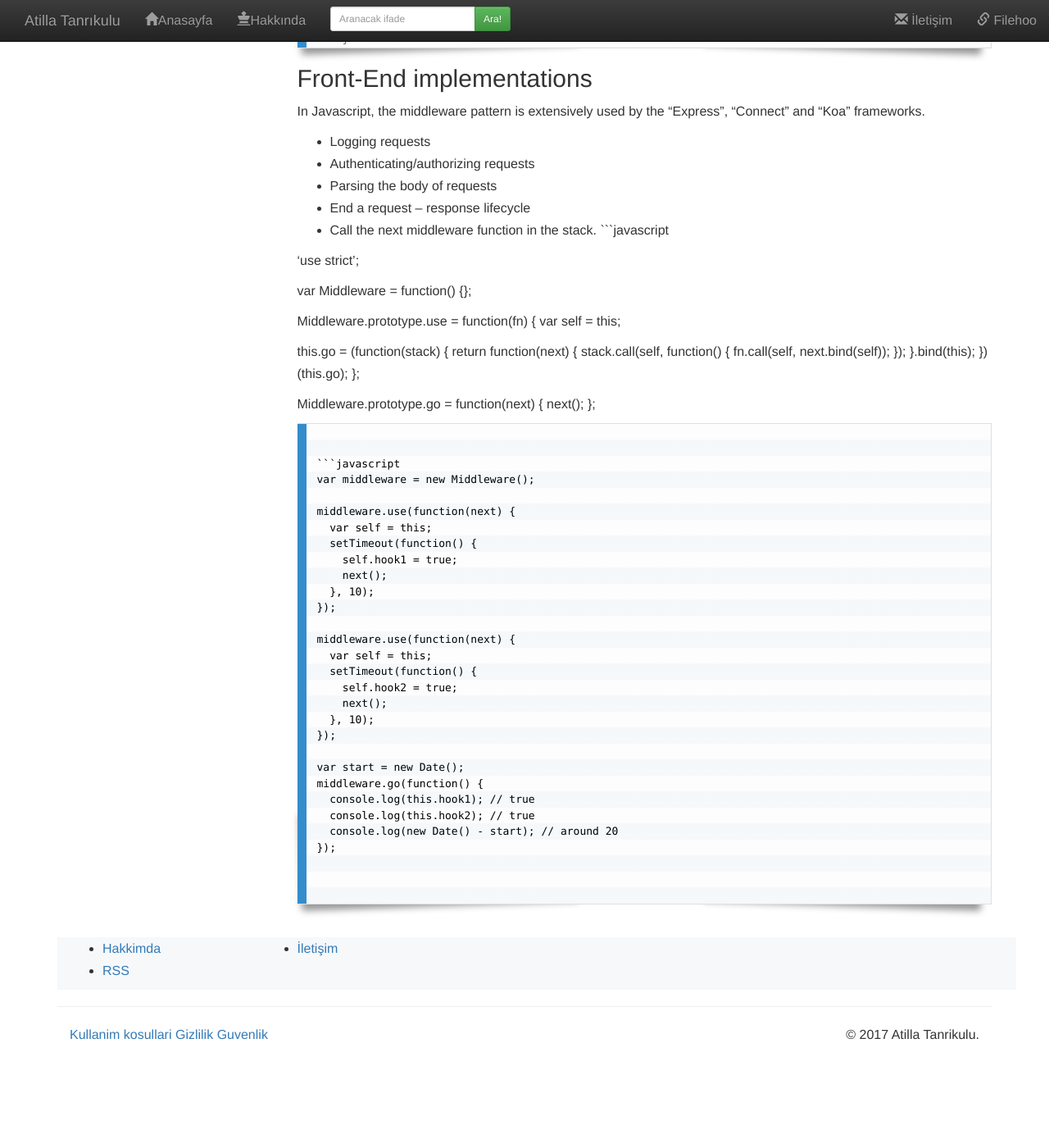
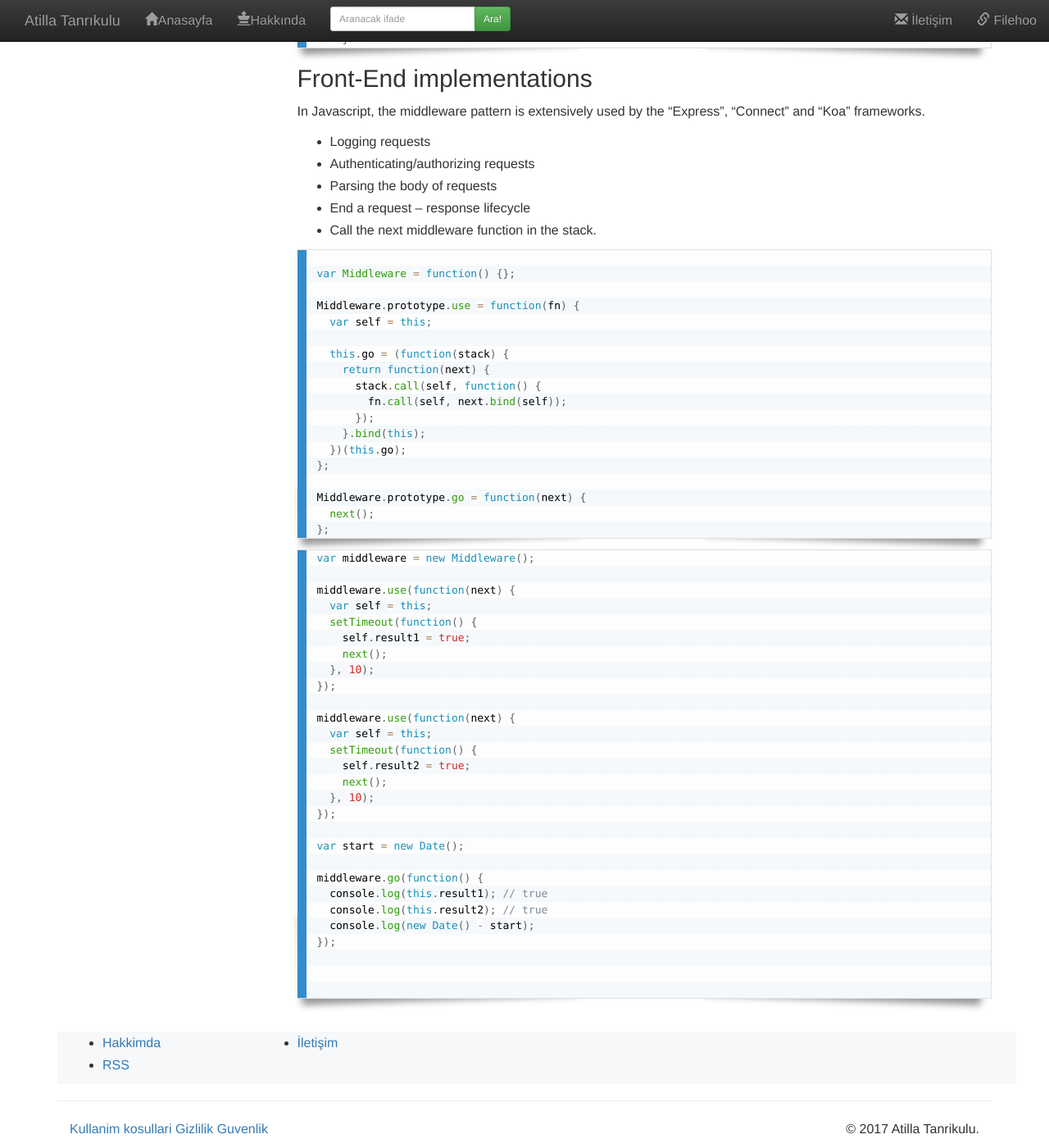
Before and after one commit to atillatan/blog, a Jekyll site: the page built from _articles/middleware-pattern-with-csharp-and-javascript.md, in a window 1280 px wide and 1400 px high, scrolled down 6185 px. Shown: the whole window at 82% size. Built offline with Jekyll 4.4.1, drawn with Linux system fonts in a browser that asks for light colours; nearby versions of some CDN libraries; comment, search, counter and statistics services are not loaded; before the commit the page ends 7470 px from its top, so only the background shows below that.

Commit message:
javascript fix

````diff
--- a/_articles/middleware-pattern-with-csharp-and-javascript.md
+++ b/_articles/middleware-pattern-with-csharp-and-javascript.md
@@ -366,9 +366,9 @@ In Javascript, the middleware pattern is extensively used by the "Express", "Con
 - Parsing the body of requests
 - End a request – response lifecycle
 - Call the next middleware function in the stack.
+
+
 ```javascript
-
-'use strict';
 
 var Middleware = function() {};
 
@@ -396,7 +396,7 @@ var middleware = new Middleware();
 middleware.use(function(next) {
   var self = this;
   setTimeout(function() {
-    self.hook1 = true;
+    self.result1 = true;
     next();
   }, 10);
 });
@@ -404,16 +404,17 @@ middleware.use(function(next) {
 middleware.use(function(next) {
   var self = this;
   setTimeout(function() {
-    self.hook2 = true;
+    self.result2 = true;
     next();
   }, 10);
 });
 
 var start = new Date();
+
 middleware.go(function() {
-  console.log(this.hook1); // true
-  console.log(this.hook2); // true
-  console.log(new Date() - start); // around 20
+  console.log(this.result1); // true
+  console.log(this.result2); // true
+  console.log(new Date() - start);
 });
 
 
````
